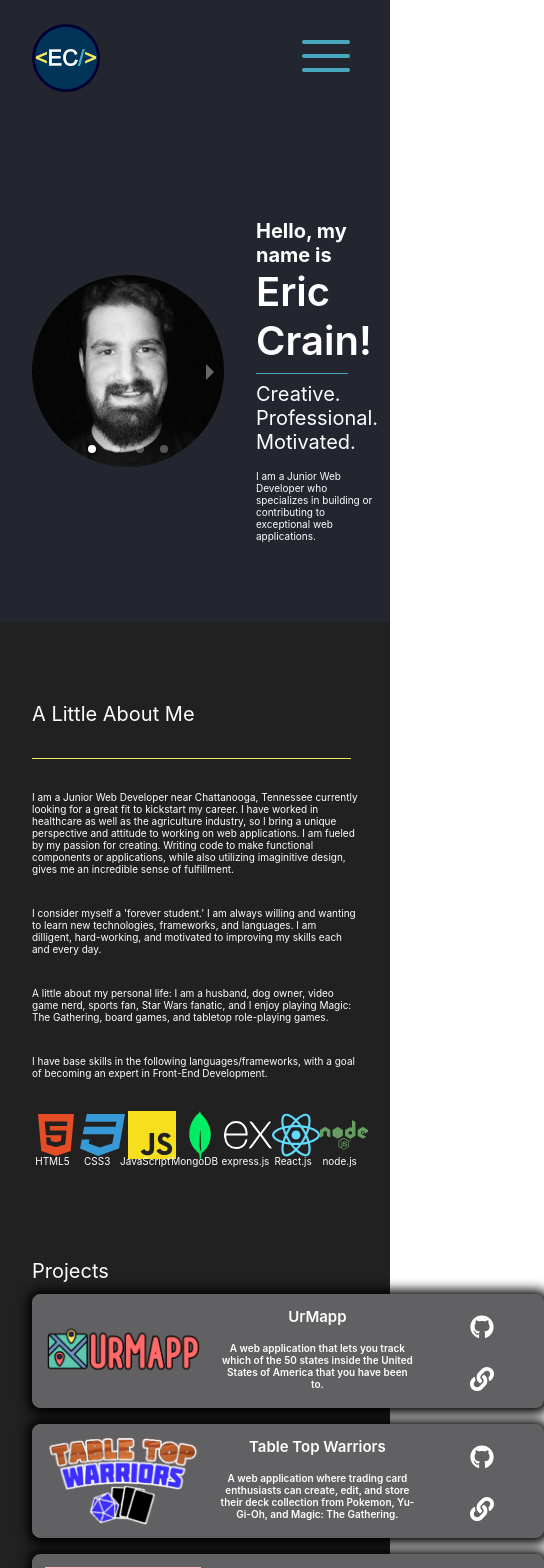
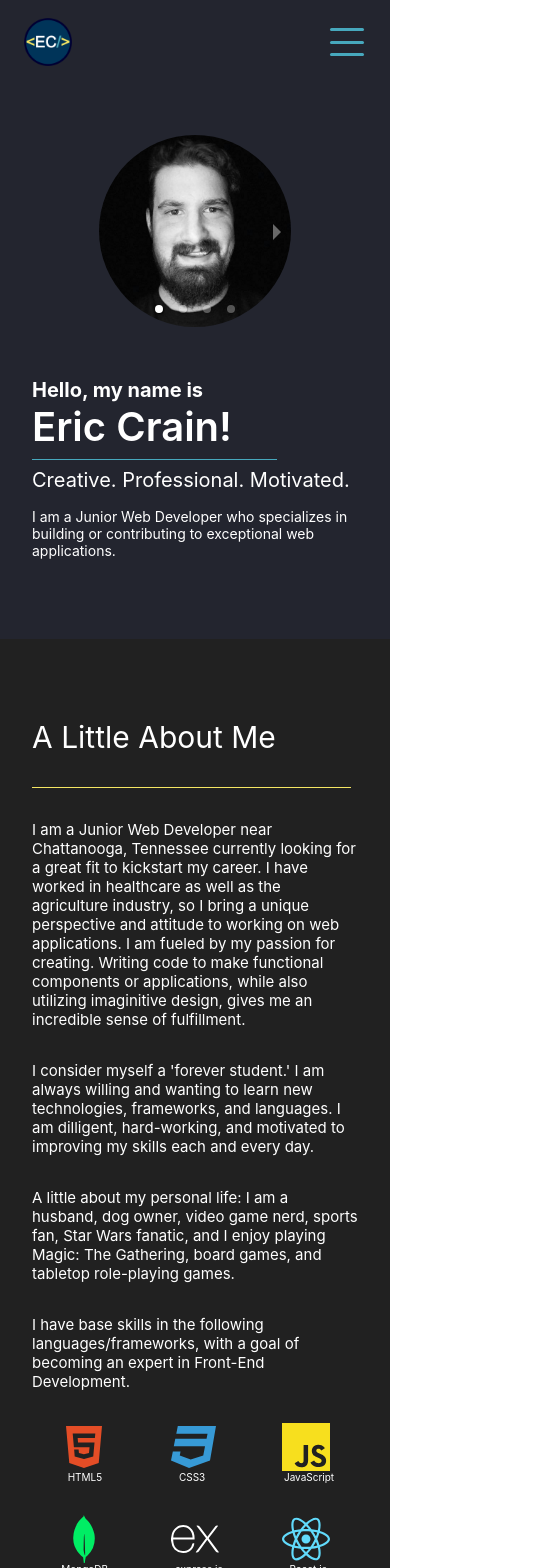
Before and after one commit to Ericcrain77/Portfolio-V2, a React (Create React App) app: page / in a window 390 px wide. Shown: the top 1568 px of the page, 544 px wide, since content can reach past the window. Built offline with nearby package versions, Linux system fonts and the light colour scheme.

Commit message:
adding stylings for mobile responsiveness

```diff
--- a/src/components/About/about.css
+++ b/src/components/About/about.css
@@ -170,6 +170,10 @@
         padding: 5rem 2rem 5rem 2rem;
     }
 
+    .about-section p {
+        font-size: clamp(14px, 2vw, 20px);
+    }
+
     .content {
         opacity: 1;
         font-size: clamp(10px, 2.5vw, 20px);
@@ -209,3 +213,76 @@
         margin-left: -1.85rem;
     }
 }
+
+@media screen and (max-width: 420px) {
+    .about-section {
+        padding: 5rem 2rem 5rem 2rem;
+    }
+
+    .about-section h2 {
+        font-size: clamp(30px, 4vw, 40px);
+    }
+
+    .about-section p {
+        font-size: clamp(15px, 2vw, 20px);
+    }
+
+    .content {
+        opacity: 1;
+        font-size: clamp(10px, 2.2vw, 20px);
+        padding-top: 3.75rem;
+        padding-left: 2rem;
+    }
+
+    .about-icons {
+        justify-content: space-around;
+        gap: .5rem;
+    }
+    .about-icons {
+        width: 100%;
+        flex-wrap: wrap;
+    }
+    .reveal {
+        margin: 0 1rem;
+        padding-bottom: 2rem;
+    }
+
+    .html-text {
+        margin-left: -1.5rem;
+    }
+
+    .css-text {
+        margin-left: -1.5rem;
+    }
+
+    .js-text {
+        margin-left: -1.9rem;
+    }
+
+    .mongo-text {
+        margin-left: -1.9rem;
+    }
+
+    .express-text {
+        margin-left: -1.75rem;
+    }
+
+    .react-text {
+        margin-left: -1.55rem;
+    }
+
+    .node-text {
+        margin-left: -1.85rem;
+    }
+}
+
+@media screen and (max-width: 420px) {
+    .about-icons {
+        width: 100%;
+        flex-wrap: wrap;
+    }
+    .reveal {
+        margin: 0 1rem;
+        padding-bottom: 2rem;
+    }
+}
--- a/src/components/ContactForm/contactForm.css
+++ b/src/components/ContactForm/contactForm.css
@@ -178,3 +178,16 @@
         font-size: clamp(15px, 2vw, 20px);
     }
 }
+
+@media screen and (max-width: 420px) {
+    .contact-form-left {
+        margin-left: 1.2rem;
+    }
+    .contact-preferences p {
+        margin: 0 1.5rem 0 .5rem;
+        padding-top: .25rem;
+        font-weight: 400;
+        font-size: clamp(10px, 2vw, 20px);
+        text-align: center;
+    }
+}
--- a/src/components/Header/header.css
+++ b/src/components/Header/header.css
@@ -19,13 +19,15 @@
     display: none;
     flex-direction: column;
     justify-content: space-between;
-    width: 3rem;
-    height: 2rem;
+    width: 2.75rem;
+    height: 1.75rem;
 }
 
 .menu-btn .bar {
-    height: 4px;
-    width: 100%;
+    margin-left: auto;
+    margin-right: auto;
+    height: 3px;
+    width: 85%;
     background-color: var(--pacific-blue);
     border-radius: 10px;
 }
@@ -107,10 +109,14 @@
 @media screen and (max-width: 575px) {
     .menu-btn {
         display: flex;
+        top: 1.75rem;
+        right: 1.45rem;
+        width: 2.5rem;
+        height: 1.75rem;
     }
     .header-container img {
-        width: 4.25rem;
-        margin: .5rem 1rem;
+        width: 3rem;
+        margin: .1rem .5rem;
     }
     .navbar-links {
         flex-direction: column;
@@ -154,3 +160,16 @@
         align-items: flex-start;
     }
 }
+
+@media screen and (max-width: 375px) {
+    .header-container img {
+        width: 3rem;
+        margin: .1rem .5rem;
+    }
+    .menu-btn {
+        top: 1.75rem;
+        right: 1.45rem;
+        width: 2.5rem;
+        height: 1.75rem;
+    }
+}
--- a/src/components/Intro/intro.css
+++ b/src/components/Intro/intro.css
@@ -78,4 +78,18 @@
         margin-right: 2rem;
         margin-top: 2rem;
     }
+    .intro-words h4 {
+        font-size: clamp(14px, 2vw, 20px);
+    }
 }
+
+@media screen and (max-width: 575px) {
+    .intro-container {
+        flex-direction: column;
+        padding: 1rem 2rem 5rem 2rem;
+    }
+    .carousel {
+        margin-left: auto;
+        margin-right: auto;
+    }
+}
--- a/src/components/ProjectCards/projects.css
+++ b/src/components/ProjectCards/projects.css
@@ -133,38 +133,89 @@
     .cards {
         flex-direction: column;
         flex-wrap: nowrap;
-        margin-top: .5rem;
+        margin-top: 8rem;
+        margin-bottom: 4rem;
     }
     .card-body {
         flex-direction: column;
-        width: 40%;
+        width: 50%;
+        margin-right: -2rem;
     }
     .project-card {
         display: flex;
         flex-direction: row;
         justify-content: space-between;
         width: 32rem;
-        height: 8rem;
+        min-height: 8.5rem;
         padding: .75rem;
         margin-top: 0;
     }
     .card-image {
-        max-width: 9.75rem;
+        max-width: 10.25rem;
     }
     .card-title {
         padding-top: 0;
     }
     .card-description {
         font-weight: 600;
-        font-size: clamp(10px, 2vw, 10px);
+        font-size: clamp(12px, 2vw, 10px);
         padding-bottom: .25rem;
     }
     .card-links {
         display: flex;
         flex-direction: column;
-        justify-content: space-between;
+        justify-content: center;
         align-items: center;
-        padding-top: .5rem;
+        margin-top: -1rem;
+        margin-right: -1.5rem;
+        gap: 1rem;
         width: 20%;
     }
 }
+
+@media screen and (max-width: 420px) {
+    .project-section {
+        padding: 0 1.25rem;
+    }
+    .project-section h2 {
+        font-size: clamp(30px, 4vw, 40px);
+    }
+    .cards {
+        margin: 12rem auto 8rem auto;
+    }
+    .project-card {
+        width: 100%;
+        min-height: 10rem;
+        padding: .75rem;
+    }
+    .card-image {
+        margin-top: auto;
+        margin-bottom: auto;
+        max-width: 7.5rem;
+    }
+    .card-title {
+        margin-top: auto;
+        margin-bottom: auto;
+    }
+    .card-body {
+        margin-top: auto;
+        margin-bottom: auto;
+        gap: .5rem;
+        text-align: center;
+    }
+}
+
+@media screen and (max-width: 380px) {
+    .project-section {
+        padding-top: 0;
+    }
+    .cards {
+        margin: 19rem auto 15rem auto;
+    }
+    .card-description {
+        font-size: clamp(11px, 2vw, 8px);
+    }
+    .card-body {
+        padding-right: .25rem;
+    }
+}
```
